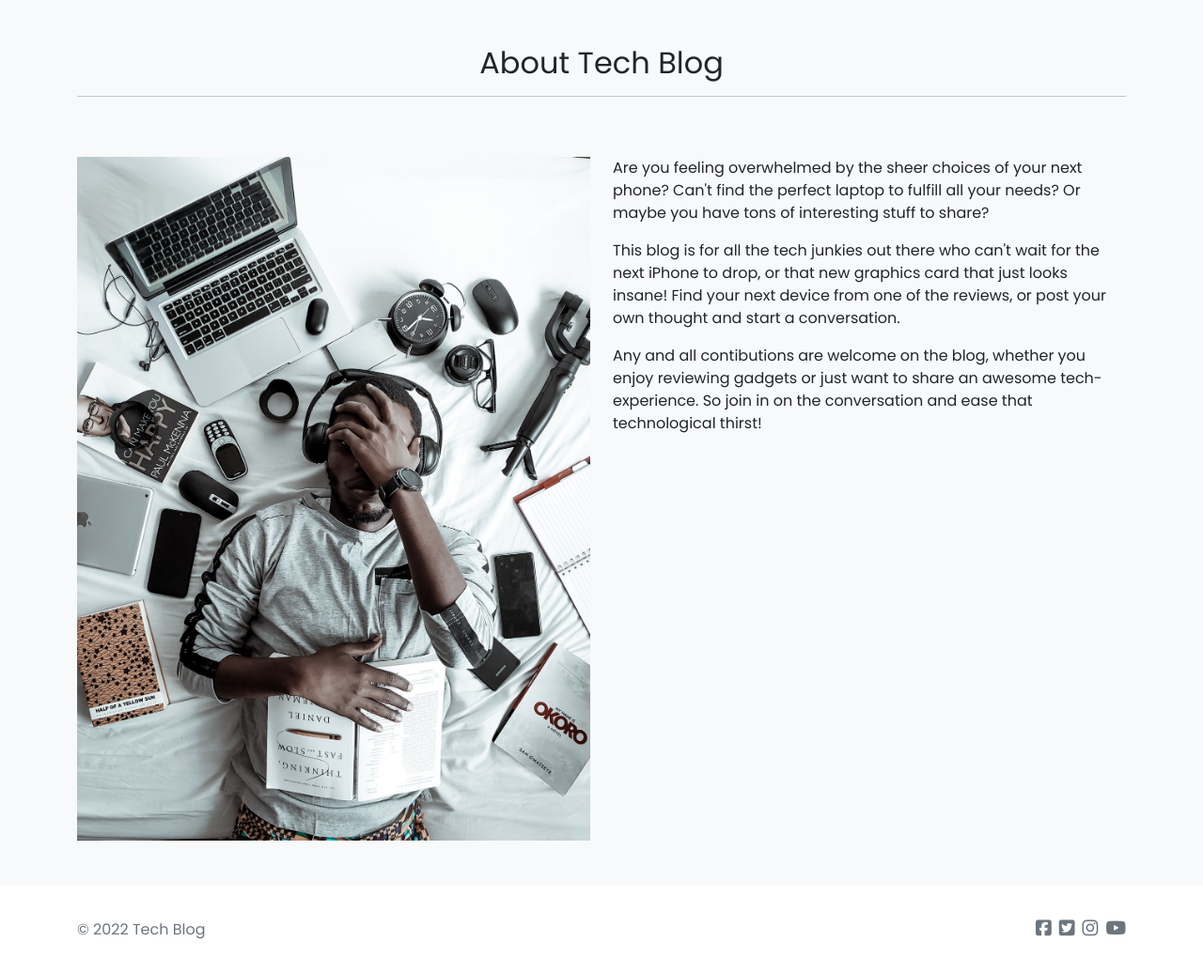
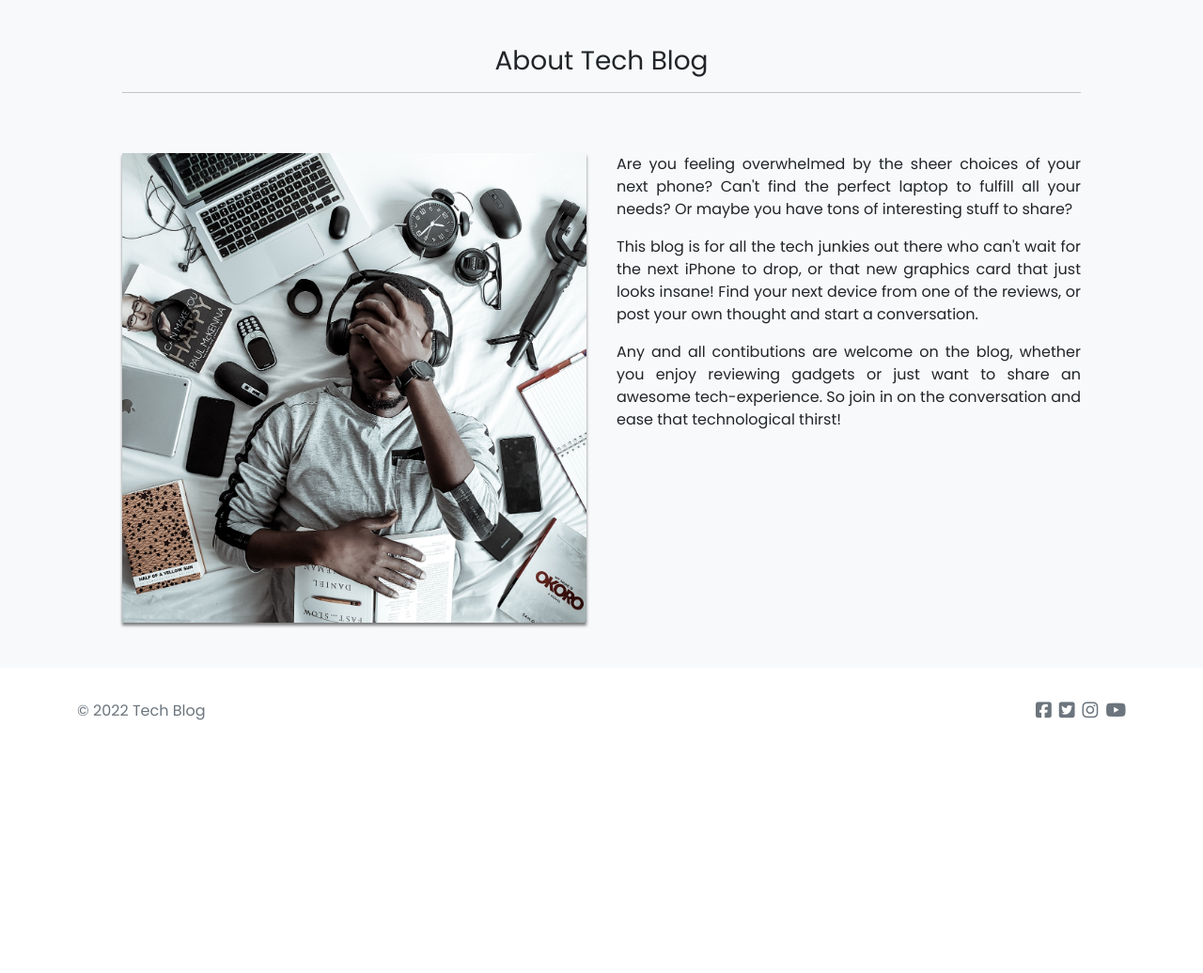
Before and after one commit to LucasBehrendt/tech-blog, a Django app: template blog/templates/blog/about.html in a window 1280 px wide. Shown: the part 78-1114 px from the top of the page at 94% size. After the commit the page ends 845 px from the top, so only its background shows below. Run offline with Django 3.2, Linux system fonts and the light colour scheme; the template is opened without the code that fills it, so the values that code supplies are empty; some libraries are stand-ins or nearby versions.

Commit message:
Modify about page style

```diff
--- a/blog/templates/blog/about.html
+++ b/blog/templates/blog/about.html
@@ -4,18 +4,19 @@
 {% load static %}
 
 <div class="container my-5">
+    <div class="wrapper mb-5 m-md-5 mx-2">
         <div class="row mb-5">
             <div class="col-12">
-            <h2 class="text-center">About Tech Blog</h2>
+                <h3 class="text-center">About Tech Blog</h3>
                 <hr>
             </div>
         </div>
-    <div class="row">
-        <div class="col-md-6">
+        <div class="row row flex-column-reverse flex-lg-row">
+            <div class="col-lg-6 pe-lg-3">
                 <!-- Source: https://www.pexels.com/sv-se/foto/mode-man-person-hander-3345882/ -->
-            <img class="img-fluid" src="{% static 'images/about-page.jpg' %}" alt="Man overwhelmed by technology">
+                <img class="about-img" src="{% static 'images/about-page.jpg' %}" alt="Man overwhelmed by technology">
             </div>
-        <div class="col-md-6">
+            <div class="col-lg-6 ps-lg-3 text-justify">
                 <p>
                     Are you feeling overwhelmed by the sheer choices of your next phone?
                     Can't find the perfect laptop to fulfill all your needs?
@@ -35,4 +36,5 @@
             </div>
         </div>
     </div>
+</div>
 {% endblock %}
--- a/static/css/style.css
+++ b/static/css/style.css
@@ -34,6 +34,19 @@
     padding: 0 0.5rem;
 }
 
+/* About page */
+
+.about-img {
+    width: 100%;
+    max-height: 500px;
+    object-fit: cover;
+    box-shadow: 0px 3px 3px 0 rgb(0 0 0 / 50%);
+}
+
+.text-justify {
+    text-align: justify;
+}
+
 /* Footer */
 
 footer li {
```
Lines whose indentation alone changed are shown as unchanged.
